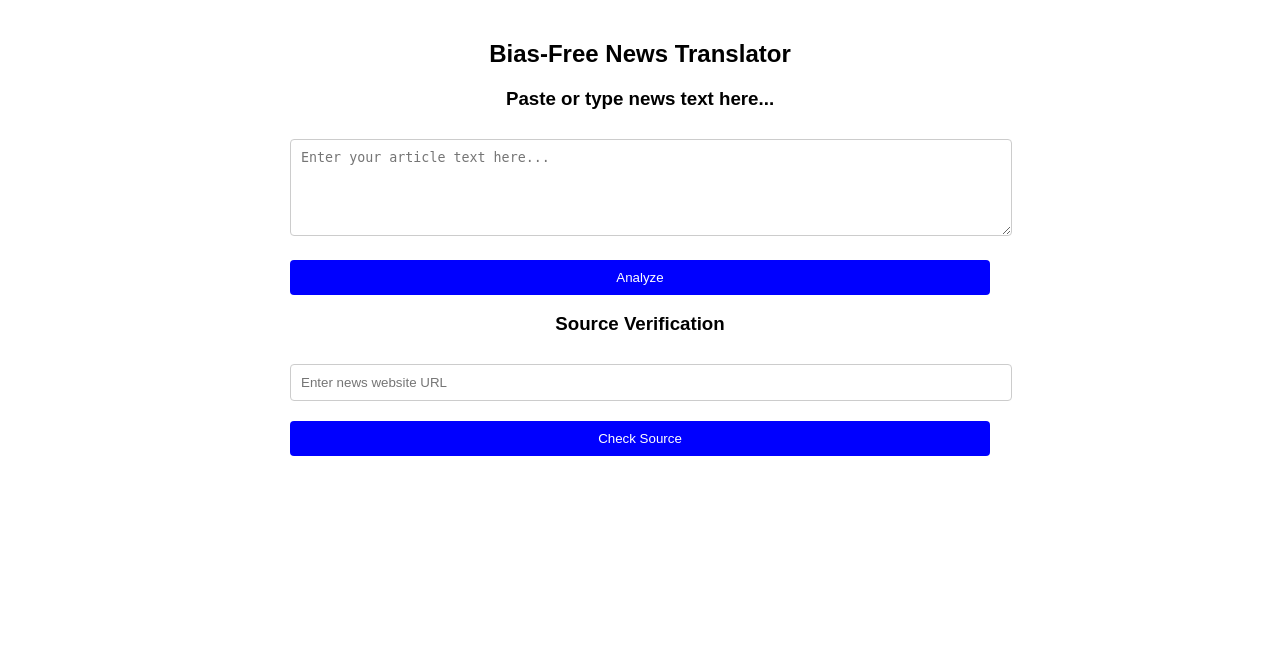
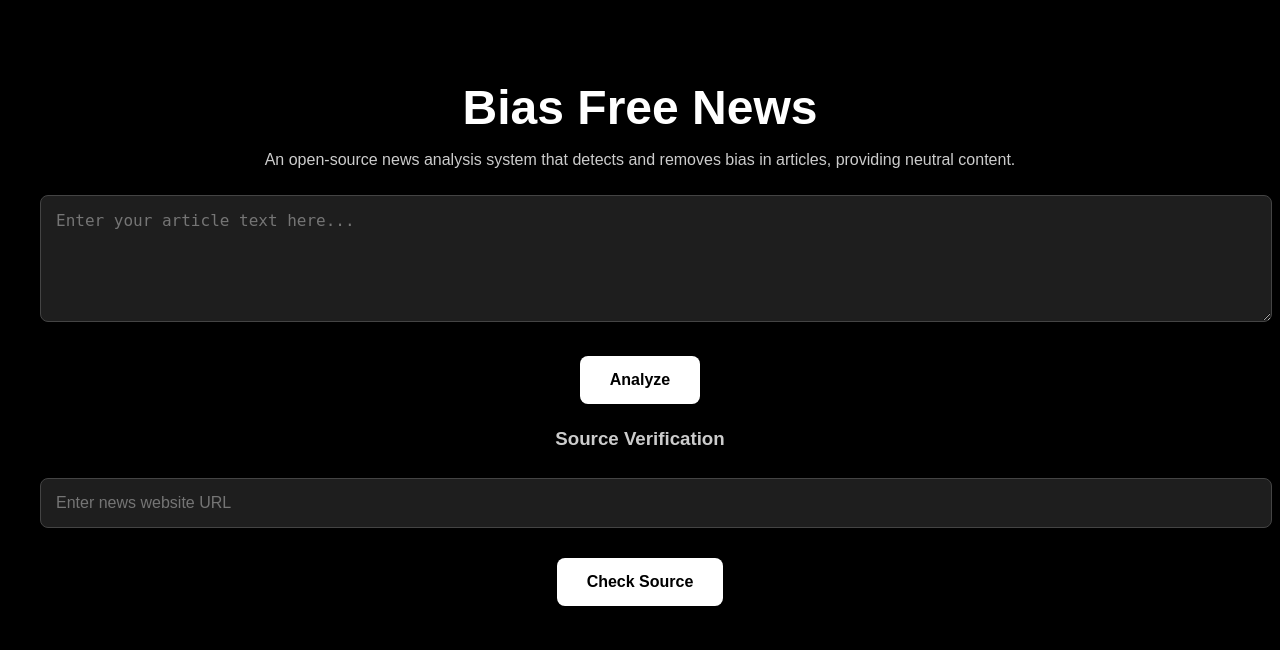
Before and after one commit to Tipusultan703/biasbackend, a Flask app: page / in a window 1280 px wide. Shown: the top 650 px of the page. Run offline with Flask 3, Linux system fonts and the light colour scheme.

Commit message:
Updated UI and applied fixes

```diff
--- a/backend/app.py
+++ b/backend/app.py
@@ -1,3 +1,5 @@
+
+
 import os
 import re
 import logging
@@ -35,10 +37,8 @@ TRUSTED_SOURCES = {
     "oann.com": "Low"
 }
 
-
 # ✅ Utility Functions
 def extract_domain(url):
-    """Extract the domain name from a URL."""
     try:
         parsed_url = urlparse(url)
         domain_parts = parsed_url.netloc.replace("www.", "").split('.')
@@ -47,9 +47,7 @@ def extract_domain(url):
         logging.error(f"❌ Error extracting domain from URL: {str(e)}")
         return "Unknown"
 
-
 def extract_number(text):
-    """Extract the first numeric value from text."""
     try:
         match = re.search(r"\d+(?:\.\d+)?", text)
         return float(match.group()) if match else None
@@ -57,9 +55,7 @@ def extract_number(text):
         logging.error(f"❌ Error extracting number: {str(e)}")
         return None
 
-
-def analyze_with_gpt4(text, instructions):
-    """Uses GPT-4 API to analyze text."""
+def analyze_with_gpt4(text, instructions, temperature=0):
     try:
         messages = [
             {"role": "system", "content": instructions},
@@ -69,7 +65,7 @@ def analyze_with_gpt4(text, instructions):
         response = openai_client.chat.completions.create(
             model="gpt-4-turbo",
             messages=messages,
-            temperature=0.3
+            temperature=temperature
         )
 
         if response and response.choices and response.choices[0].message.content:
@@ -78,27 +74,20 @@ def analyze_with_gpt4(text, instructions):
             logging.error("❌ GPT-4 response is empty or invalid.")
             return "Error: Empty response from GPT-4."
 
-    except openai.APIConnectionError as e:
-        logging.error(f"❌ OpenAI API Connection Error: {str(e)}")
-        return "Error: Failed to connect to OpenAI API."
-    except openai.RateLimitError as e:
-        logging.error(f"❌ OpenAI API Rate Limit Exceeded: {str(e)}")
-        return "Error: OpenAI rate limit exceeded. Try again later."
     except Exception as e:
-        logging.error(f"❌ General Error in GPT-4 Analysis: {str(e)}")
-        return "Error: Unexpected issue occurred while processing request."
-
+        logging.error(f"❌ Error in GPT-4 Analysis: {str(e)}")
+        return "Error: Unexpected issue occurred."
 
 def parse_redlined_text(text):
-    """Extract biased words and neutral alternatives."""
     try:
         logging.debug(f"🔍 GPT-4 Redlining Response: {text}")
 
         biased_words = []
         neutral_alternatives = []
 
-        biased_match = re.findall(r"Biased words:\s*\[(.*?)\]", text, re.IGNORECASE)
-        neutral_match = re.findall(r"Neutral alternatives:\s*\[(.*?)\]", text, re.IGNORECASE)
+        # Improved regex for flexibility
+        biased_match = re.findall(r"(?i)Biased words:\s*\[([^\]]*)\]", text)
+        neutral_match = re.findall(r"(?i)Neutral alternatives:\s*\[([^\]]*)\]", text)
 
         if biased_match:
             biased_words = [word.strip() for word in biased_match[0].split(",")]
@@ -113,11 +102,9 @@ def parse_redlined_text(text):
         logging.error(f"❌ Error parsing redlined text: {str(e)}")
         return {"biased_words": ["Error parsing"], "neutral_alternatives": ["Error parsing"]}
 
-
 # ✅ API Routes
 @app.route('/api/analyze', methods=['POST'])
 def analyze_news():
-    """Analyze news text for bias using GPT-4."""
     try:
         if not request.is_json:
             return jsonify({"error": "Invalid request format. Expected JSON"}), 400
@@ -130,7 +117,8 @@ def analyze_news():
         # Get Bias Score
         bias_result = analyze_with_gpt4(
             text,
-            "Analyze the bias in this article and return ONLY a number between 0 and 100. A higher number means more bias."
+            "Analyze the bias in this article and return ONLY a number between 0 and 100. A higher number means more bias.",
+            temperature=0
         )
         bias_score = extract_number(bias_result)
         if bias_score is None:
@@ -139,16 +127,15 @@ def analyze_news():
         # Get Neutral Rewritten Text
         rewritten_text = analyze_with_gpt4(
             text,
-            "Rewrite this article in a fully neutral way, removing any emotionally charged language or bias."
+            "Rewrite this article in a fully neutral way, removing any emotionally charged language or bias.",
+            temperature=0
         )
 
         # Get Biased Words & Neutral Alternatives
         redlined_text = analyze_with_gpt4(
             text,
-            "Identify biased words and suggest neutral alternatives. "
-            "Only return data in this exact format: \n"
-            "Biased words: [word1, word2]\n"
-            "Neutral alternatives: [alt1, alt2]\n"
+            "Identify biased words and suggest neutral alternatives. Only return data in this exact format: \nBiased words: [word1, word2]\nNeutral alternatives: [alt1, alt2]\n",
+            temperature=0
         )
 
         redlined_result = parse_redlined_text(redlined_text)
@@ -163,36 +150,9 @@ def analyze_news():
         logging.error(f"❌ Error in /api/analyze: {str(e)}")
         return jsonify({"error": "Internal Server Error"}), 500
 
-
-@app.route('/api/source-check', methods=['POST'])
-def check_source():
-    """Check the credibility of a news source."""
-    try:
-        if not request.is_json:
-            return jsonify({"error": "Invalid request format. Expected JSON"}), 400
-
-        data = request.get_json()
-        url = data.get("url", "").strip()
-        if not url:
-            return jsonify({"error": "No URL provided"}), 400
-
-        domain = extract_domain(url)
-        credibility = TRUSTED_SOURCES.get(domain, "Unknown")
-
-        return jsonify({"source": domain, "credibility": credibility})
-    except Exception as e:
-        logging.error(f"❌ Error in /api/source-check: {str(e)}")
-        return jsonify({"error": "Internal Server Error"}), 500
-
-
-# ✅ Home & Index Routes
 @app.route('/')
 def home():
-    """Serve the main HTML page."""
-    return render_template("index.html")
-
-
-
+    return render_template('index.html')
 
 # ✅ Run Flask App
 if __name__ == '__main__':
--- a/backend/static/script.js
+++ b/backend/static/script.js
@@ -1,125 +1,114 @@
-
+// Analyze news for bias
 function analyzeNews() {
     console.log("🔍 Debug: analyzeNews() function started!");
 
-    // Get user input from the text box
-    const text = document.getElementById("newsText").value.trim();
+    const text = document.getElementById("newsText")?.value.trim();
     if (!text) {
-        console.log("⚠️ Debug: No text input found.");
+        console.warn("⚠️ Debug: No text input found.");
         alert("❌ Please enter news text.");
         return;
     }
 
-    // API call to analyze the news text for bias
     fetch("https://biasbackend.onrender.com/api/analyze", {
         method: "POST",
         headers: { "Content-Type": "application/json" },
-        body: JSON.stringify({ text: text })
+        body: JSON.stringify({ text })
     })
-    .then(response => {
-        if (!response.ok) {
-            throw new Error(`Server error: ${response.status}`);
-        }
-        return response.json();
-    })
+    .then(response => response.ok ? response.json() : Promise.reject(`Server error: ${response.status}`))
     .then(data => {
         console.log("✅ Debug: Data from Backend:", data);
 
-        // Process and display the bias score
         const biasScore = parseFloat(data.bias_score);
-        document.getElementById("biasScore").innerText = isNaN(biasScore)
-            ? "Bias Score: Not Available"
-            : `Bias Score: ${biasScore.toFixed(2)}`;
+        const biasScoreElem = document.getElementById("biasScore");
+        if (biasScoreElem) {
+            biasScoreElem.innerText = isNaN(biasScore)
+                ? "Bias Score: Not Available"
+                : `Bias Score: ${biasScore.toFixed(2)}`;
+        }
 
-        // Process and display redlined text
-        const redlinedArray = Array.isArray(data.redlined_text)
-            ? data.redlined_text
-            : ["✅ No biased terms found."];
-        const redlinedHtml = redlinedArray.map(change => {
-            if (change.includes("Biased words:")) {
-                return `<span style="color: red;">❌ ${change}</span>`;
-            } else if (change.includes("Neutral alternatives:")) {
-                return `<span style="color: green;">✅ ${change}</span>`;
-            }
-            return change;
-        }).join("<br>");
-        document.getElementById("redlinedText").innerHTML = redlinedHtml;
+        document.getElementById("originalText").innerText = text;
+        document.getElementById("redlinedText").innerHTML = formatRedlinedText(data.redlined_text);
+        document.getElementById("rewrittenText").innerText = data.rewritten || "No rewritten text available.";
 
-        // Display rewritten text if available
-        const rewrittenText = data.rewritten || "No rewritten text available.";
-        document.getElementById("rewrittenText").innerText = rewrittenText;
+        document.getElementById("rewrittenText").style.display = "none"; // Ensure hidden initially
+        document.getElementById("result").style.display = "block";
 
-        // Update chart or visualization for bias score (if applicable)
         updateBiasChart(biasScore);
-
-        // Show results section
-        document.getElementById("result").style.display = "block";
     })
     .catch(error => {
         console.error("❌ Error analyzing news:", error);
-        alert(`Failed to analyze text. Error: ${error.message}`);
+        alert(`Failed to analyze text. Error: ${error}`);
     });
 }
 
+// Format redlined text for display
+function formatRedlinedText(redlinedData) {
+    if (!redlinedData?.biased_words?.length) {
+        return "✅ No biased terms found.";
+    }
+
+    const biasedWords = redlinedData.biased_words.map(word => `<span style="color: red;">❌ ${word}</span>`).join(", ");
+    const neutralAlternatives = redlinedData.neutral_alternatives.map(word => `<span style="color: green;">✅ ${word}</span>`).join(", ");
+
+    return `<strong>Biased Words:</strong> ${biasedWords}<br><strong>Neutral Alternatives:</strong> ${neutralAlternatives}`;
+}
+
+// Check source credibility
 function checkSource() {
     console.log("📡 Debug: checkSource() function started!");
 
-    // Get user input for source URL
-    const url = document.getElementById("newsUrl").value.trim();
+    const url = document.getElementById("newsUrl")?.value.trim();
     if (!url) {
         alert("❌ Please enter a URL.");
         return;
     }
 
-    console.log("📡 Debug: Checking source credibility for URL:", url);
-
-    // API call to check the credibility of the URL source
     fetch("https://biasbackend.onrender.com/api/source-check", {
         method: "POST",
         headers: { "Content-Type": "application/json" },
-        body: JSON.stringify({ url: url })  // Use "url" instead of "text"
+        body: JSON.stringify({ url })
     })
-    .then(response => {
-        if (!response.ok) {
-            throw new Error(`Server error: ${response.status}`);
-        }
-        return response.json();
-    })
+    .then(response => response.ok ? response.json() : Promise.reject(`Server error: ${response.status}`))
     .then(data => {
         console.log("✅ Debug: Source Check API Response:", data);
-
-        // Display the source credibility score
-        const credibilityText = data.credibility || "Unknown";
-        document.getElementById("sourceBiasScore").innerText = `Credibility: ${credibilityText}`;
-
-        // Show the source result section
-        document.getElementById("source-result").style.display = "block";
+        const sourceBiasElem = document.getElementById("sourceBiasScore");
+        const sourceResultElem = document.getElementById("source-result");
+        if (sourceBiasElem) {
+            sourceBiasElem.innerText = `Credibility: ${data.credibility || "Unknown"}`;
+            if (sourceResultElem) sourceResultElem.style.display = "block";
+        }
     })
     .catch(error => {
         console.error("❌ Error checking source:", error);
-        alert(`Failed to check source. Error: ${error.message}`);
+        alert(`Failed to check source. Error: ${error}`);
     });
 }
 
+// Toggle between original and rewritten text
 function toggleView() {
     const original = document.getElementById("originalText");
     const rewritten = document.getElementById("rewrittenText");
 
-    if (original.style.display === "none") {
+    if (!original || !rewritten) {
+        console.error("❌ Error: Elements not found for toggle view.");
+        return;
+    }
+
+    if (rewritten.style.display === "none" || rewritten.style.display === "") {
+        rewritten.style.display = "block";
+        original.style.display = "none";
+    } else {
+        rewritten.style.display = "none";
         original.style.display = "block";
-        rewritten.style.display = "none";
-    } else {
-        original.style.display = "none";
-        rewritten.style.display = "block";
     }
 }
 
+// Flag article for review
 function flagArticle() {
     alert("🚩 Article flagged for review.");
 }
 
-// Helper function to update the bias score chart (placeholder)
+// Update the bias score chart (placeholder)
 function updateBiasChart(biasScore) {
     console.log(`📊 Updating chart with Bias Score: ${biasScore}`);
-    // Placeholder for chart integration logic
 }
--- a/backend/static/styles.css
+++ b/backend/static/styles.css
@@ -34,6 +34,7 @@ textarea, input {
     text-align: left;
     white-space: pre-wrap;
     margin-bottom: 10px;
+    display: block; /* Ensure text-box remains visible */
 }
 
 button {
@@ -52,3 +53,7 @@ button:hover { opacity: 0.8; }
 
 #result { margin-top: 20px; display: none; }
 #biasScore { font-size: 18px; font-weight: bold; margin-top: 10px; }
+
+#rewrittenText {
+    display: none; /* Hidden initially, toggled with JS */
+}
--- a/backend/templates/index.html
+++ b/backend/templates/index.html
@@ -5,71 +5,95 @@
     <meta charset="UTF-8">
     <meta name="viewport" content="width=device-width, initial-scale=1.0">
     <title>Bias-Free News Translator</title>
+    <link rel="stylesheet" href="{{ url_for('static', filename='styles.css') }}">
+
     <style>
         body {
+            background-color: #000;
             font-family: Arial, sans-serif;
-            padding: 20px;
-            max-width: 700px;
-            margin: auto;
-        }
-
-        h2,
-        h3 {
+            color: white;
+            margin: 0;
+            padding: 40px;
             text-align: center;
         }
 
-        textarea,
-        input {
+        h2 {
+            font-size: 3rem;
+            margin-bottom: 10px;
+        }
+
+        p {
+            color: #ccc;
+        }
+
+        textarea, input {
             width: 100%;
-            padding: 10px;
-            margin: 10px 0;
-            border: 1px solid #ccc;
-            border-radius: 4px;
+            padding: 15px;
+            margin-top: 10px;
+            background-color: #1e1e1e;
+            border: 1px solid #444;
+            border-radius: 8px;
+            color: white;
+            font-size: 1rem;
         }
 
         button {
-            width: 100%;
-            padding: 10px;
-            background: blue;
-            color: white;
+            margin-top: 20px;
+            padding: 15px 30px;
             border: none;
+            border-radius: 8px;
+            background-color: white;
+            color: #000;
+            font-weight: bold;
+            font-size: 1rem;
             cursor: pointer;
-            border-radius: 4px;
-            margin-top: 10px;
+            transition: background-color 0.3s;
         }
 
         button:hover {
-            background: darkblue;
+            background-color: #ccc;
+        }
+
+        .red-btn {
+            background-color: #ff4d4d;
+            color: white;
+        }
+
+        #result, #source-result {
+            background-color: #1e1e1e;
+            margin-top: 20px;
+            padding: 20px;
+            border-radius: 8px;
+            display: none;
+        }
+
+        h3 {
+            color: #ccc;
         }
 
         .text-box {
+            background: #1e1e1e; /* Dark background for visibility */
+            color: white;
             padding: 10px;
-            border: 1px solid #ccc;
-            margin-top: 10px;
-            background-color: #f9f9f9;
-            border-radius: 4px;
-            white-space: pre-line;
+            border-radius: 8px;
+            border: 1px solid #444;
+            white-space: pre-wrap;
+            margin-bottom: 10px;
+            display: block;
         }
 
-        #result,
-        #source-result {
+        #rewrittenText {
             display: none;
-            margin-top: 20px;
-            padding: 10px;
-            border: 1px solid #ccc;
-            border-radius: 4px;
-            background-color: #f4f4f4;
         }
     </style>
-    <script src="https://cdn.jsdelivr.net/npm/chart.js"></script>
 </head>
 
 <body>
-    <h2>Bias-Free News Translator</h2>
+    <h2>Bias Free News</h2>
+    <p>An open-source news analysis system that detects and removes bias in articles, providing neutral content.</p>
 
-    <h3>Paste or type news text here...</h3>
     <textarea id="newsText" rows="5" placeholder="Enter your article text here..."></textarea>
-    <button onclick="analyzeNews()">Analyze</button>
+    <button onclick="analyzeNews()" class="white-btn">Analyze</button>
 
     <div id="result">
         <h3>Bias Score: <span id="biasScore">Loading...</span></h3>
@@ -83,20 +107,18 @@
         <h3>Bias Redlining</h3>
         <div id="redlinedText" class="text-box"></div>
 
-        <button onclick="toggleView()">Toggle View</button>
-        <button onclick="flagArticle()" style="background: red;">Flag as Incorrect</button>
+        <button onclick="toggleView()" class="white-btn">Toggle View</button>
+        <button onclick="flagArticle()" class="red-btn">Flag as Incorrect</button>
     </div>
 
     <h3>Source Verification</h3>
     <input type="text" id="newsUrl" placeholder="Enter news website URL">
-    <button onclick="checkSource()">Check Source</button>
+    <button onclick="checkSource()" class="white-btn">Check Source</button>
     <div id="source-result">
         <h3>Bias Rating: <span id="sourceBiasScore">Loading...</span></h3>
     </div>
 
-    <!-- ✅ Ensure script.js is loaded correctly -->
     <script src="{{ url_for('static', filename='script.js') }}"></script>
-
 </body>
 
 </html>
```
Also changed, not shown: backend/fact_check.py (deleted, +0 -29 lines), backend/feedback.py (deleted, +0 -43 lines), backend/highlight.py (deleted, +0 -27 lines), backend/sources.py (deleted, +0 -24 lines).
